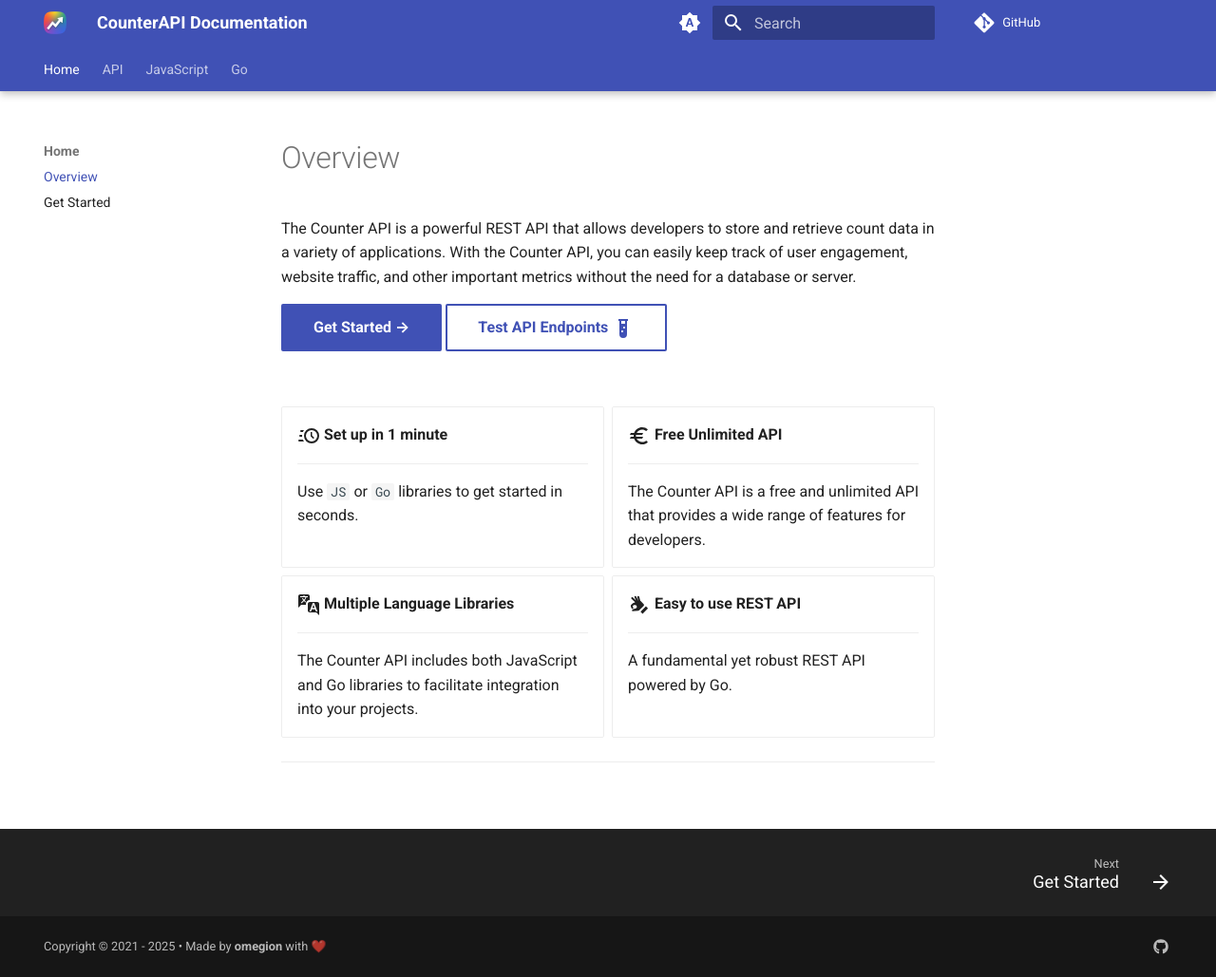
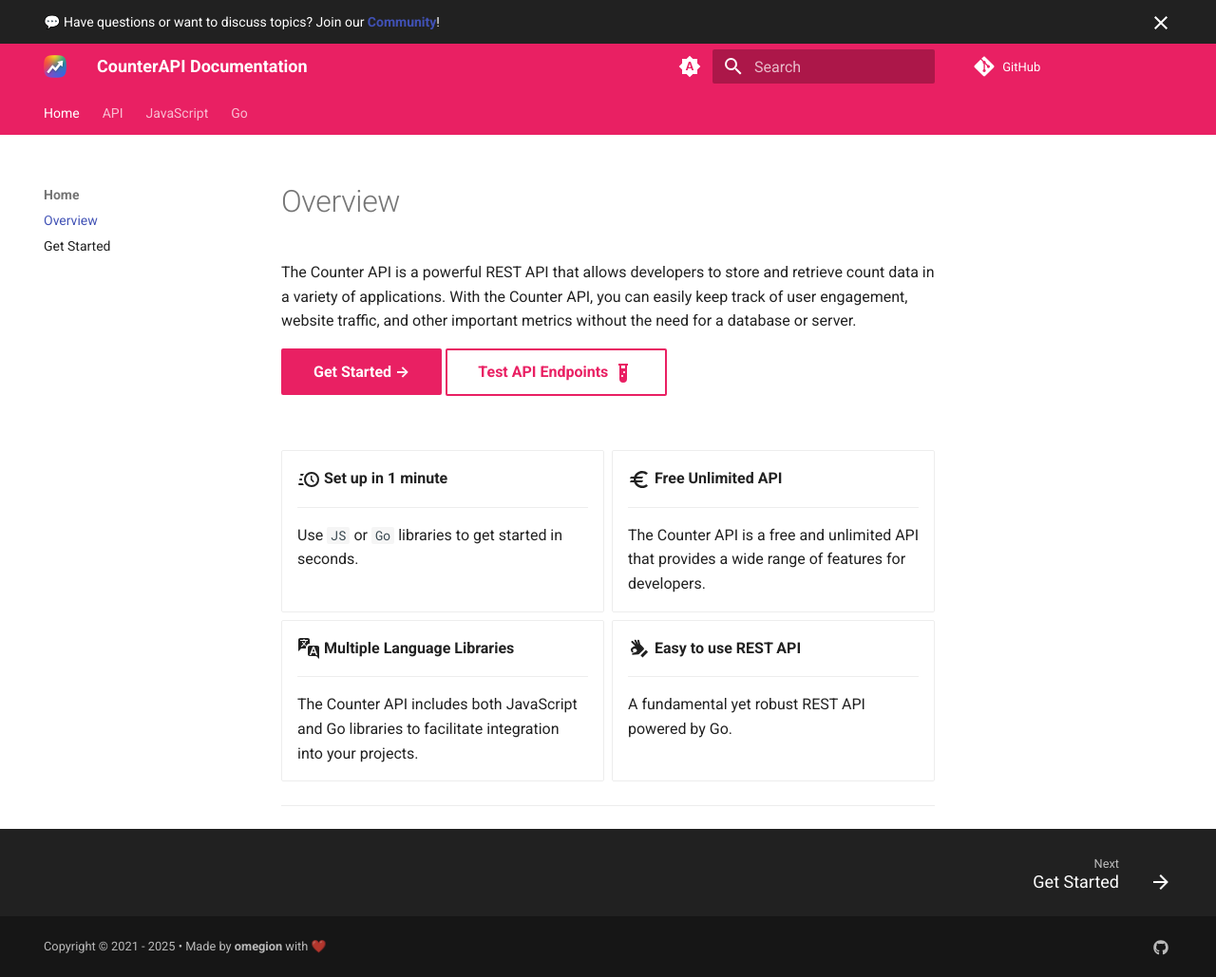
Before and after one commit to counterapi/docs, an MkDocs documentation site: the page built from docs/index.md, in a window 1280 px wide and 1029 px high. Shown: the whole window at 95% size. Built offline with MkDocs 1.6.1 and Material for MkDocs 9.7.7, drawn with Linux system fonts in a browser that asks for light colours; comment, search, counter and statistics services are not loaded.

Commit message:
chore: Change main branch

```diff
--- a/mkdocs.yml
+++ b/mkdocs.yml
@@ -15,7 +15,6 @@ nav:
   - Home:
     - Overview: index.md
     - Get Started: home/get-started.md
-
   - API:
     - Overview: api/index.md
     - Endpoints:
@@ -44,6 +43,7 @@ theme:
   name: material
   logo: assets/img/logo.png
   favicon: assets/favicons/favicon.ico
+  custom_dir: overrides
   palette:
     # Palette toggle for automatic mode
     - media: "(prefers-color-scheme)"
@@ -53,7 +53,9 @@ theme:
 
     # Palette toggle for light mode
     - media: "(prefers-color-scheme: light)"
-      scheme: amber
+      scheme: pink
+      primary: pink
+      accent: pink
       toggle:
         icon: material/brightness-7
         name: Switch to dark mode
@@ -61,6 +63,8 @@ theme:
     # Palette toggle for dark mode
     - media: "(prefers-color-scheme: dark)"
       scheme: slate
+      primary: pink
+      accent: pink
       toggle:
         icon: material/brightness-4
         name: Switch to system preference
@@ -72,9 +76,11 @@ theme:
     - navigation.expand
     - navigation.footer
     - toc.follow
+    - toc.integrates
     - content.tooltips
     - search.suggest
     - search.highlight
+    - announce.dismiss
 extra_css:
   - stylesheets/extra.css
 
@@ -105,8 +111,8 @@ extra:
       make our documentation better.
   social:
     - icon: fontawesome/brands/github
-      link: https://github.com/omegion
-      name: Github Profile of Omegion
+      link: https://github.com/counterapi
+      name: Official CounterAPI GitHub Page
 markdown_extensions:
   - attr_list
   - md_in_html
--- /dev/null
+++ b/overrides/main.html
@@ -0,0 +1,5 @@
+{% extends "base.html" %}
+
+{% block announce %}
+💬 Have questions or want to discuss topics? Join our <a href="https://community.counterapi.dev" target="_blank"><strong>Community</strong></a>!
+{% endblock %}
```
